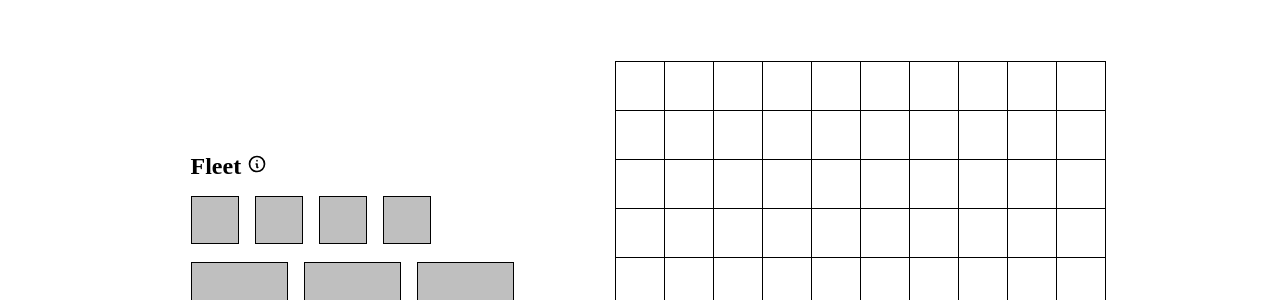
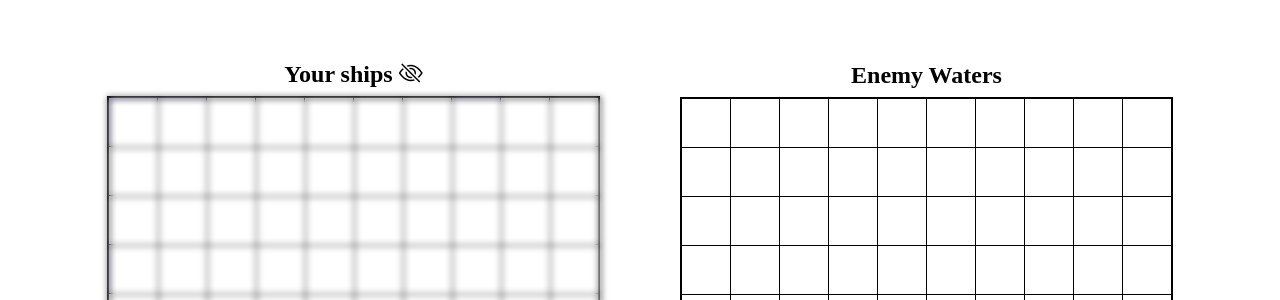
Before and after one commit to JonPeeAir/battleship, a website built with webpack: page src/template.html in a window 1280 px wide. Shown: the part 72-372 px from the top of the page. Built offline with nearby package versions, Linux system fonts and the light colour scheme.

Commit message:
feat: create game phase UI
- your ships are hidden by default
- you can hide or show your ships by click on the eye icon
- the game phase UI is also being dynamically loaded with javascript

Minor Changes:
- bootstrap icons have been imported into the project

Note:
- game is not yet playable

```diff
--- a/src/index.js
+++ b/src/index.js
@@ -1,12 +1,22 @@
 // Module imports
 import { createPlayer } from "./modules/factories/player";
+import { renderGamePhaseFor } from "./modules/ui/gamePhase/gamePhase";
 import { renderSetupPhaseFor } from "./modules/ui/setupPhase/setupPhase";
 
 // Asset imports
 import "./styles.css";
 
+const main = document.getElementById("main");
+
+// const p1 = createPlayer("p1");
+// const setupPhase = renderSetupPhaseFor(p1);
+// main.appendChild(setupPhase);
+
 const p1 = createPlayer("p1");
-const setupPhase = renderSetupPhaseFor(p1);
+p1.gameboard.randomize(p1.fleet);
 
-const main = document.getElementById("main");
-main.appendChild(setupPhase);
+const p2 = createPlayer("p2");
+p2.gameboard.randomize(p2.fleet);
+
+const gamePhase = renderGamePhaseFor(p1, p2);
+main.appendChild(gamePhase);
--- /dev/null
+++ b/src/modules/ui/gamePhase/components/enemyUI.js
@@ -0,0 +1,55 @@
+function createBoardLabel() {
+    const boardLabel = document.createElement("h2");
+    boardLabel.classList.add("board-label");
+    boardLabel.textContent = "Enemy Waters";
+
+    return boardLabel;
+}
+
+function createEnemyBoardUI(enemy) {
+    // Create playerBoardUI
+    const enemyBoardUI = document.createElement("table");
+    enemyBoardUI.id = "opponent-board";
+    enemyBoardUI.classList.add("gameboard");
+    // Attach player object to playerBoardUI
+    enemyBoardUI.player = enemy;
+
+    // Create table body for playerBoard
+    const tbody = document.createElement("tbody");
+    for (let i = 0; i < enemy.gameboard.size; i++) {
+        // Create row that will hold cells
+        const row = document.createElement("tr");
+        for (let j = 0; j < enemy.gameboard.size; j++) {
+            // Create cell
+            const cell = document.createElement("td");
+
+            // Create cell content
+            const cellContent = document.createElement("div");
+            cellContent.classList.add("cell-content");
+
+            // Make cell content aware of its position in the board
+            cellContent.row = i;
+            cellContent.col = j;
+
+            cell.appendChild(cellContent);
+            row.appendChild(cell);
+        }
+        tbody.appendChild(row);
+    }
+    enemyBoardUI.appendChild(tbody);
+
+    return enemyBoardUI;
+}
+
+function createEnemyUI(enemy) {
+    const enemyArea = document.createElement("div");
+    enemyArea.id = "opponent-area";
+    enemyArea.classList.add("player-area");
+
+    enemyArea.append(createBoardLabel(), createEnemyBoardUI(enemy));
+
+    return enemyArea;
+}
+
+export { createEnemyUI };
+export default { createEnemyUI };
--- /dev/null
+++ b/src/modules/ui/gamePhase/components/playerUI.js
@@ -0,0 +1,116 @@
+function createBoardCover(size) {
+    const boardCover = document.createElement("table");
+    boardCover.id = "board-cover";
+    boardCover.classList.add("gameboard", "board-cover");
+
+    const tbody = document.createElement("tbody");
+    for (let i = 0; i < size; i++) {
+        const row = document.createElement("tr");
+        for (let j = 0; j < size; j++) {
+            const cell = document.createElement("td");
+            const cellContent = document.createElement("div");
+            cellContent.classList.add("cell-content");
+            cell.appendChild(cellContent);
+            row.appendChild(cell);
+        }
+        tbody.appendChild(row);
+    }
+    boardCover.appendChild(tbody);
+
+    return boardCover;
+}
+
+function createBoardLabel() {
+    const boardLabel = document.createElement("h2");
+    boardLabel.classList.add("board-label");
+    boardLabel.textContent = "Your ships ";
+
+    const visibilityIcon = document.createElement("i");
+    visibilityIcon.classList.add("bi", "bi-eye-slash");
+    visibilityIcon.style.cursor = "pointer";
+    visibilityIcon.onclick = () => {
+        const boardCover = document.getElementById("board-cover");
+        const boardCoverLabel = document.getElementById("board-cover-label");
+        if (visibilityIcon.classList.contains("bi-eye")) {
+            visibilityIcon.classList.replace("bi-eye", "bi-eye-slash");
+            boardCover.style.opacity = "1";
+            boardCoverLabel.style.opacity = "1";
+        } else {
+            visibilityIcon.classList.replace("bi-eye-slash", "bi-eye");
+            boardCover.style.opacity = "0";
+            boardCoverLabel.style.opacity = "0";
+        }
+    };
+
+    boardLabel.appendChild(visibilityIcon);
+
+    return boardLabel;
+}
+
+function createPlayerBoardUI(player) {
+    // Create playerBoardUI
+    const playerBoardUI = document.createElement("table");
+    playerBoardUI.id = "your-board";
+    playerBoardUI.classList.add("gameboard");
+    // Attach player object to playerBoardUI
+    playerBoardUI.player = player;
+
+    // Create table body for playerBoard
+    const tbody = document.createElement("tbody");
+    for (let i = 0; i < player.gameboard.size; i++) {
+        // Create row that will hold cells
+        const row = document.createElement("tr");
+        for (let j = 0; j < player.gameboard.size; j++) {
+            // Create cell
+            const cell = document.createElement("td");
+
+            // Create cell content
+            const cellContent = document.createElement("div");
+            cellContent.classList.add("cell-content");
+            // Make cell content aware of its position in the board
+            cellContent.row = i;
+            cellContent.col = j;
+
+            cell.appendChild(cellContent);
+            row.appendChild(cell);
+        }
+        tbody.appendChild(row);
+    }
+    playerBoardUI.appendChild(tbody);
+
+    player.gameboard.ships.forEach(battleship => {
+        const coords = battleship.coords;
+        coords.forEach(coord => {
+            const row = coord[0];
+            const col = coord[1];
+
+            const cellContent = playerBoardUI.rows[row].cells[col].children[0];
+            cellContent.style.backgroundColor = "rgba(0, 0, 255, 0.25";
+        });
+    });
+
+    playerBoardUI.appendChild(createBoardCover(player.gameboard.size));
+
+    const boardCoverLabel = document.createElement("p");
+    boardCoverLabel.id = "board-cover-label";
+    boardCoverLabel.classList.add("board-cover-label");
+    boardCoverLabel.innerHTML =
+        "Click on the <i class='bi bi-eye-slash'></i> to see your ships";
+
+    playerBoardUI.appendChild(boardCoverLabel);
+
+    return playerBoardUI;
+}
+
+function createPlayerUI(player) {
+    const playerArea = document.createElement("div");
+    playerArea.id = "your-area";
+    playerArea.classList.add("player-area");
+
+    playerArea.append(createBoardLabel(), createPlayerBoardUI(player));
+
+    return playerArea;
+}
+
+export { createPlayerUI };
+export default { createPlayerUI };
--- /dev/null
+++ b/src/modules/ui/gamePhase/gamePhase.js
@@ -0,0 +1,29 @@
+import { createEnemyUI } from "./components/enemyUI";
+import { createPlayerUI } from "./components/playerUI";
+
+function renderGamePhaseFor(player, enemy) {
+    const gamePhase = document.createElement("div");
+    gamePhase.id = "game-phase";
+    gamePhase.classList.add("game-phase");
+
+    const gameContent = document.createElement("div");
+    gameContent.id = "game-content";
+    gameContent.classList.add("game-content");
+
+    const playerUI = createPlayerUI(player);
+    const enemyUI = createEnemyUI(enemy);
+
+    gameContent.append(playerUI, enemyUI);
+
+    const gameDescription = document.createElement("p");
+    gameDescription.id = "game-description";
+    gameDescription.classList.add("game-description");
+    gameDescription.textContent = "It's your turn";
+
+    gamePhase.append(gameContent, gameDescription);
+
+    return gamePhase;
+}
+
+export { renderGamePhaseFor };
+export default { renderGamePhaseFor };
--- a/src/styles.css
+++ b/src/styles.css
@@ -4,6 +4,13 @@
     box-sizing: border-box;
     margin: 0;
     padding: 0;
+}
+
+body {
+    height: 100vh;
+    width: 100vw;
+
+    /* background-color: rgb(132, 196, 255); */
 }
 
 .game-title {
@@ -119,6 +126,9 @@
     width: fit-content;
     height: fit-content;
     border-collapse: collapse;
+    position: relative;
+
+    border: 2px solid black;
 }
 
 td {
@@ -131,6 +141,7 @@ td {
     width: 3rem;
     height: 3rem;
     position: relative;
+    background-color: white;
 }
 
 .vertical-ship {
@@ -177,3 +188,55 @@ td {
     padding: 0.5rem;
     font-size: 2.5rem;
 }
+
+.game-phase {
+    padding: 2rem;
+
+    display: flex;
+    flex-direction: column;
+    justify-content: center;
+    align-items: center;
+    gap: 1rem;
+}
+
+.game-description {
+    font-size: 1.5rem;
+    font-weight: bold;
+}
+
+.player-area {
+    display: flex;
+    flex-direction: column;
+    gap: 0.5rem;
+}
+
+.board-label {
+    text-align: center;
+}
+
+.board-cover {
+    width: 100%;
+    height: 100%;
+    filter: blur(3px);
+
+    position: absolute;
+    top: 0;
+    left: 0;
+
+    opacity: 1;
+    transition: opacity 0.5s;
+}
+
+.board-cover-label {
+    /* border: 1px solid black; */
+    position: absolute;
+    top: 50%;
+    left: 50%;
+    transform: translate(-50%, -50%);
+    width: 75%;
+    text-align: center;
+    font-size: 2rem;
+
+    opacity: 1;
+    transition: opacity 0.5s;
+}
--- a/src/template.html
+++ b/src/template.html
@@ -5,6 +5,10 @@
         <meta http-equiv="X-UA-Compatible" content="IE=edge" />
         <meta name="viewport" content="width=device-width, initial-scale=1.0" />
         <title>Battleship</title>
+        <link
+            rel="stylesheet"
+            href="https://cdn.jsdelivr.net/npm/bootstrap-icons@1.8.1/font/bootstrap-icons.css"
+        />
     </head>
     <body>
         <h1 class="game-title" id="game-title">BATTLESHIP</h1>
```
